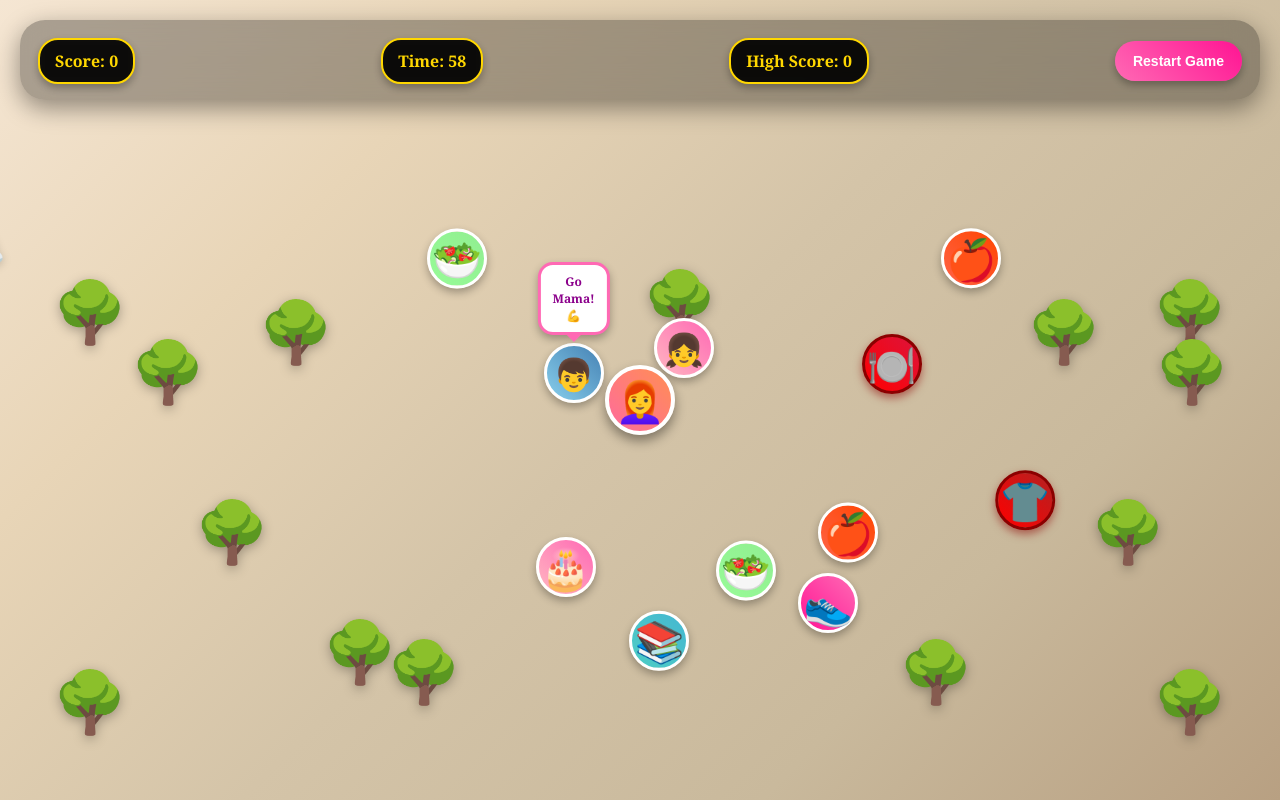
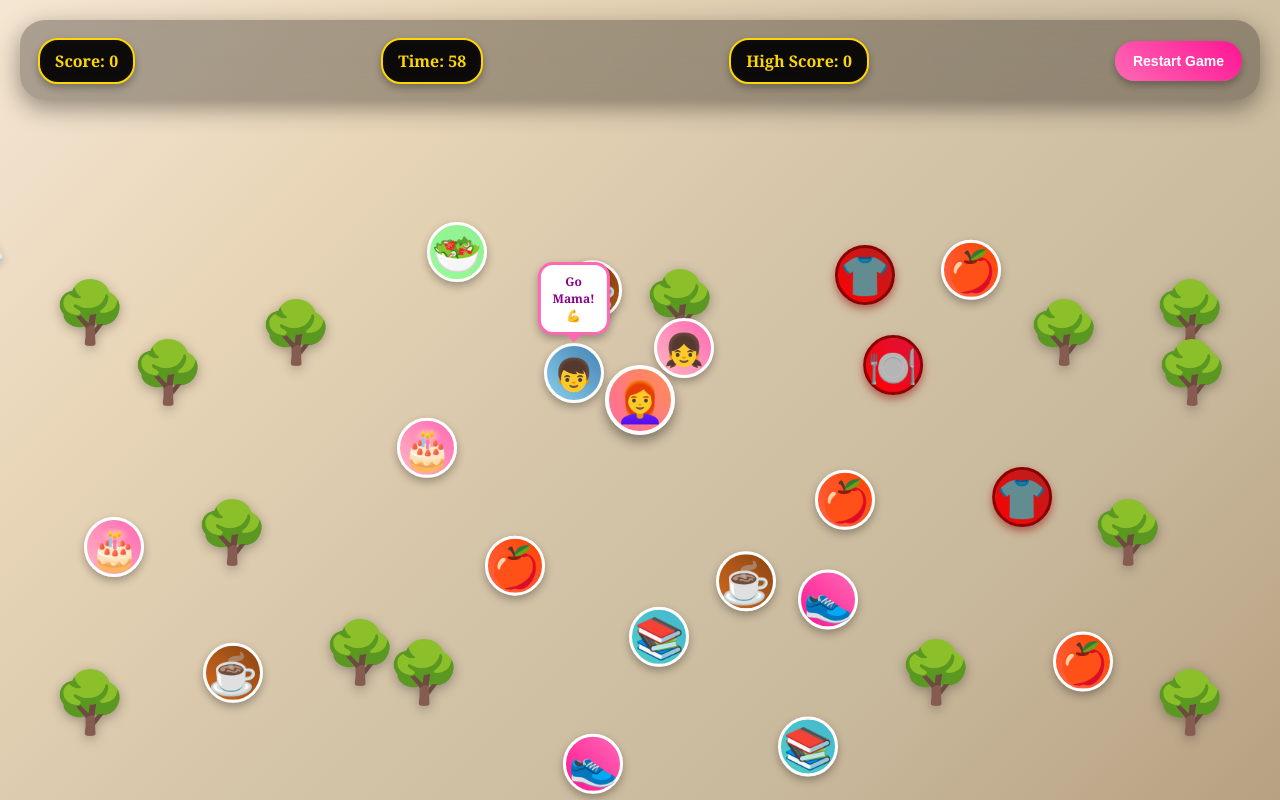
Before and after one commit to derekcar3/Bday, a plain HTML site: page index.html in a window 1280 px wide. Both pictures are taken after a click on the button "Start Your Adventure!". Drawn offline with Linux system fonts and the light colour scheme.

Commit message:
Update index.html

```diff
--- a/index.html
+++ b/index.html
@@ -1255,7 +1255,7 @@
                 }
             }, 1000);
 
-            spawnTimer = setInterval(spawnCollectible, 300);
+            spawnTimer = setInterval(spawnCollectible, 150);
 
             speechTimer = setInterval(() => {
                 if (Math.random() < 0.3 && !currentSpeakingKid) {
```
